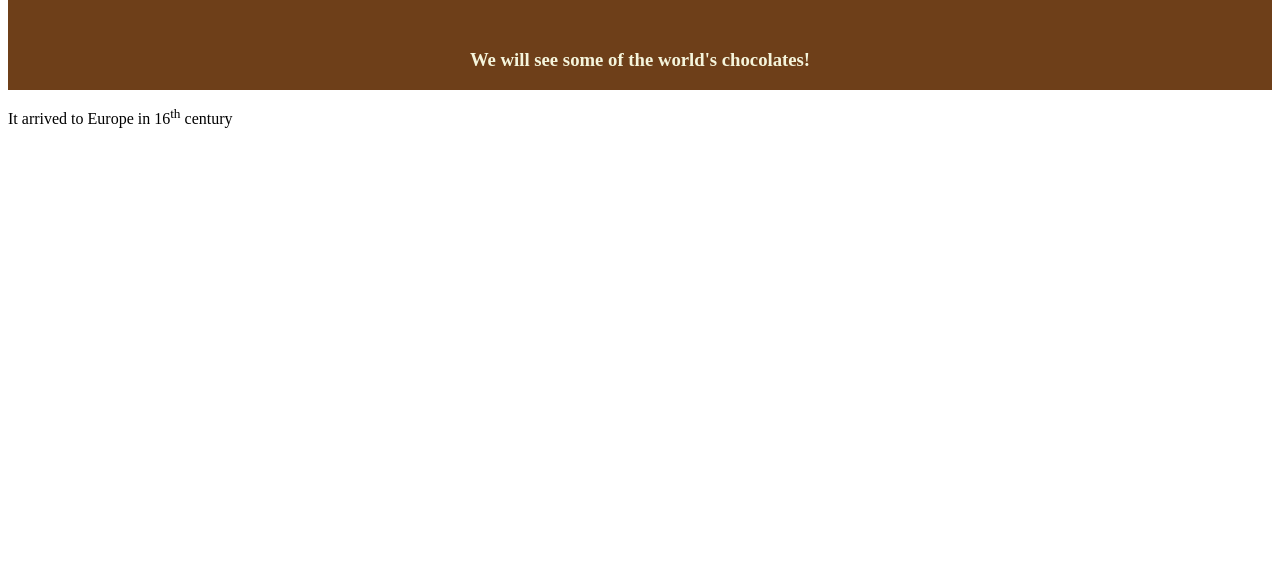
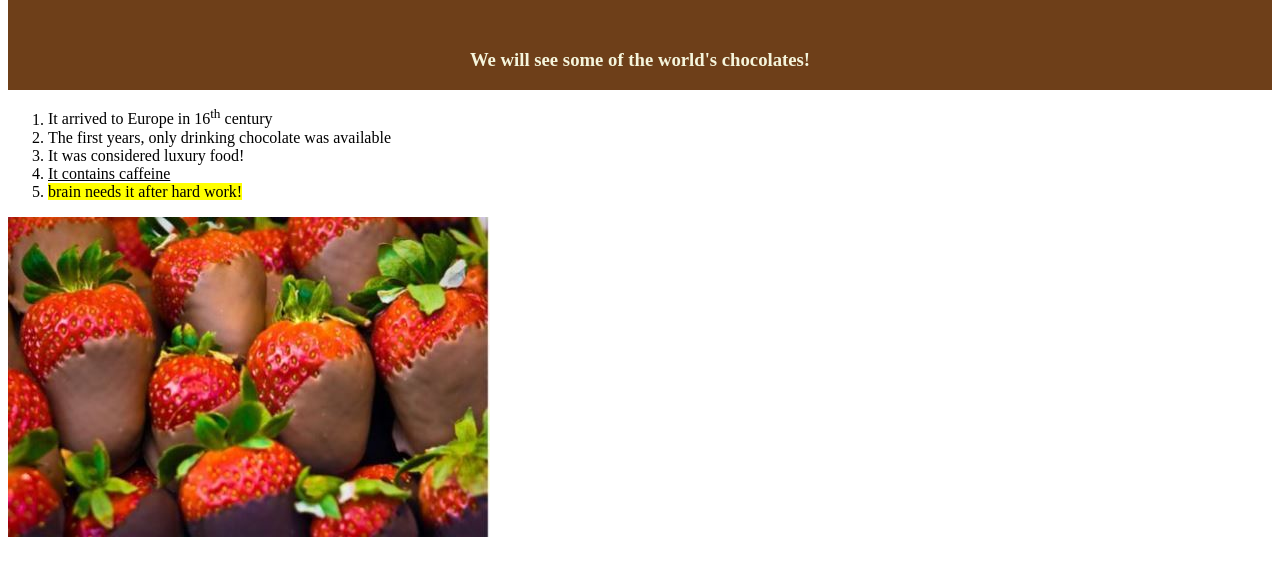
Before and after one commit to matzas1/WEB202afterGitTest, a plain HTML site: page index.html in a window 1280 px wide. Shown: the part 91-666 px from the top of the page. Drawn offline with Linux system fonts and the light colour scheme.

Commit message:
Introduction to WEB tools Assignment 1

```diff
--- a/index.html
+++ b/index.html
@@ -14,7 +14,18 @@
         <h1>A site about chocolate</h1>
         <h3>We will see some of the world's chocolates!</h3>
     </div>
-    <p>It arrived to Europe in 16<sup>th</sup> century</p>
+    <ol>
+        <li>It arrived to Europe in 16<sup>th</sup> century</li>
+        <li>The first years, only drinking chocolate was available</li>
+        <li>It was considered luxury food!</li>
+        <li><ins>It contains caffeine</ins></li>
+        <li><mark> brain needs it after hard work!</mark></li>
+    </ol>
+    <a href="https://en.wikipedia.org/wiki/Chocolate" target="_blank">
+        <img src="images/chocolatethings.jpg" alt="Image of chocostrawberries" title="Strawberries and chocolate">
+
+    </a>
+
 
 </body>
 
```
Also changed, not shown: images/chocolatethings.jpg (added).
